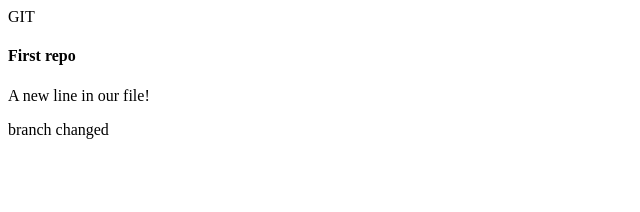
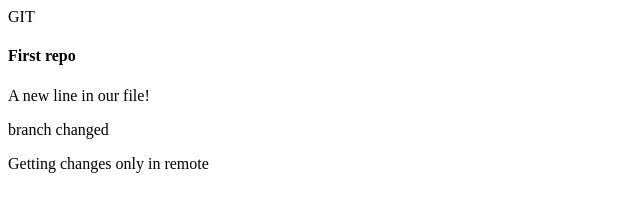
Before and after one commit to LavanyaRavichandran/samplegit, a plain HTML site: page index.html in a window 1280 px wide. Shown: the whole page, without its empty margins (0-640 px from the left). Drawn offline with Linux system fonts and the light colour scheme.

Commit message:
Update index.html

```diff
--- a/index.html
+++ b/index.html
@@ -5,5 +5,6 @@
 <h4>First repo</h4>
 <p>A new line in our file!</p>
 <p>branch changed</p>
+  <p>Getting changes only in remote</p>
 </body>
 </html>
```
